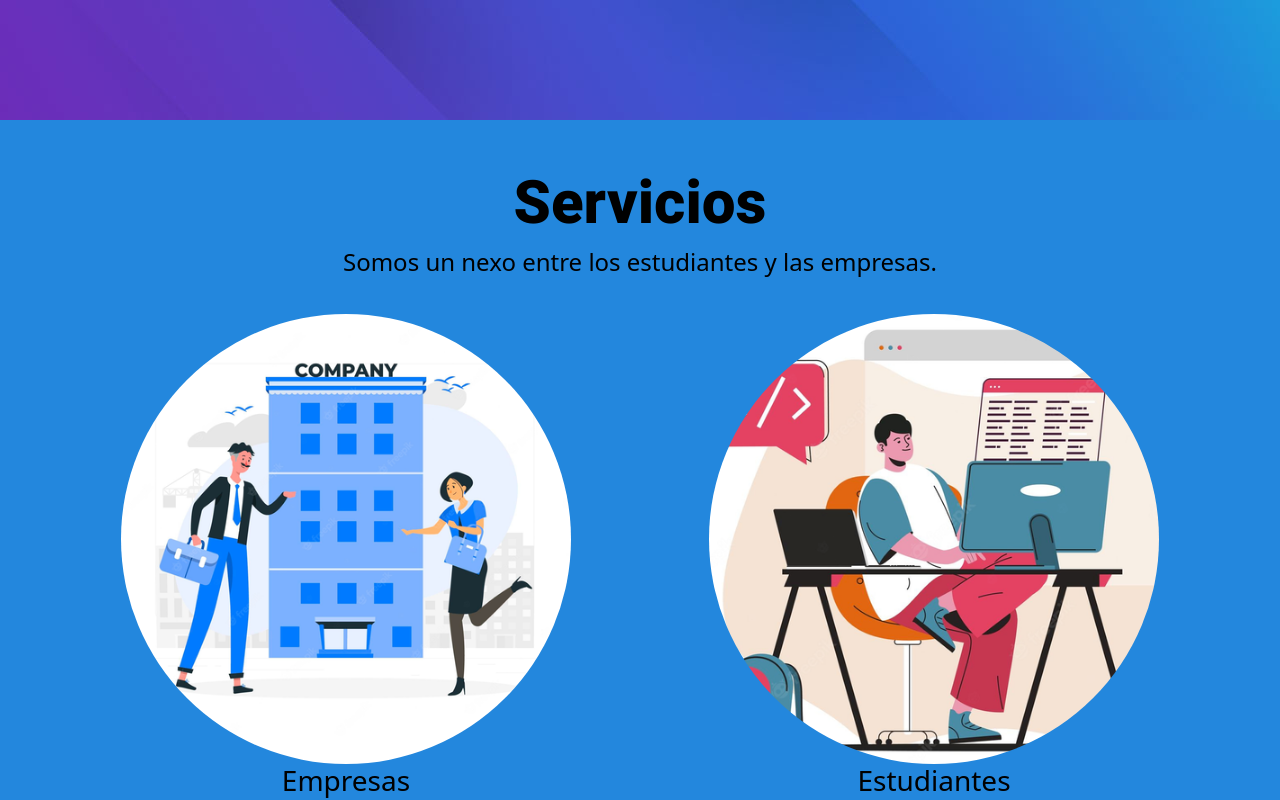
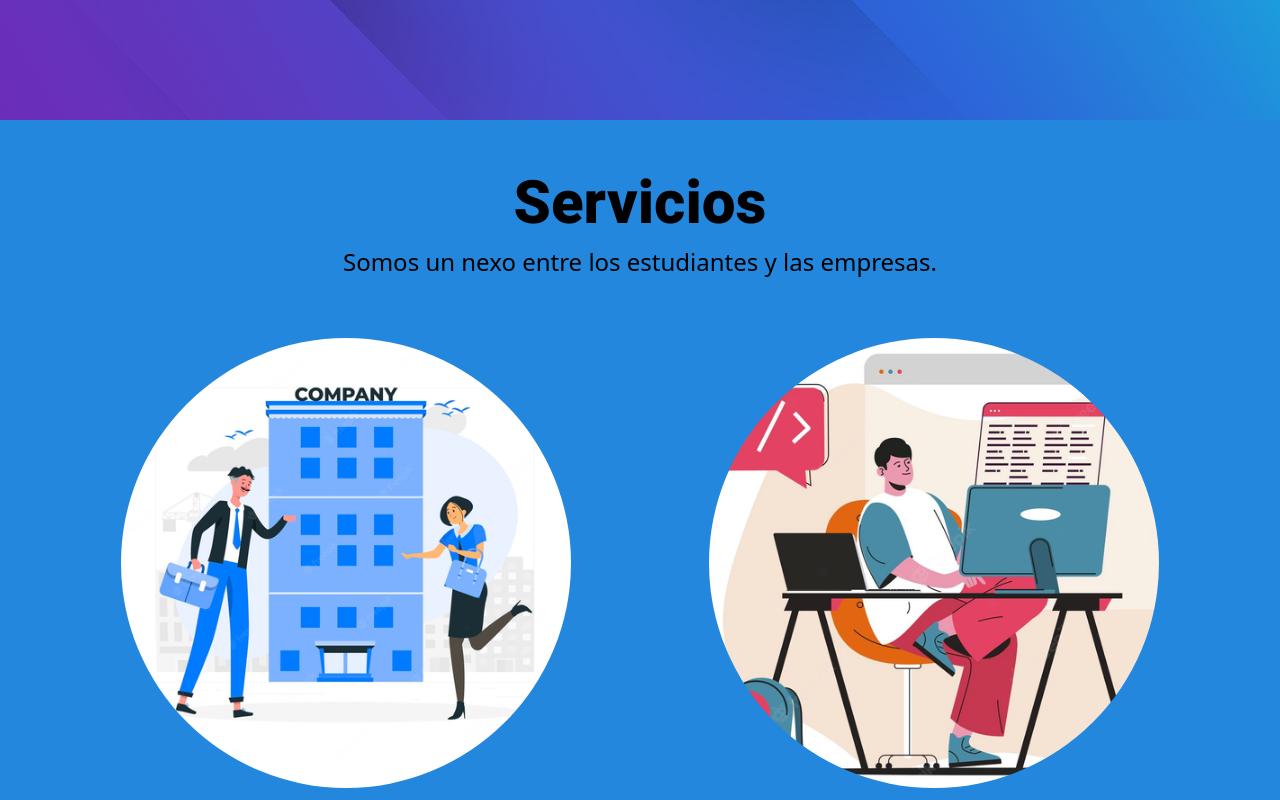
Before and after one commit to LuisAlvarez1612/Landing-Page-CV.github.io, a plain HTML site: page index.html in a window 1280 px wide. Shown: the part 680-1480 px from the top of the page. Drawn offline with nearby package versions, Linux system fonts and the light colour scheme.

Commit message:
third commit

```diff
--- a/index.html
+++ b/index.html
@@ -37,21 +37,23 @@
     <main>
         <div class="row text-black py-5" id="row-servicios">
             <div class="container text-center">
-                <div>
-                    <h1>Servicios</h1>
-                    <h4 class="font-weight-bold">Somos un nexo entre los estudiantes y las empresas. <br><br></h4>
+                <div class="row justify-content-center">
+                    <div class="col-md-8">
+                        <h1>Servicios</h1>
+                        <h4 class="font-weight-bold">Somos un nexo entre los estudiantes y las empresas. <br><br></h4>
+                    </div>
                 </div>
-                <div class="row">
+                <div class="row mt-4">
                     <div class="col">
                         <img src="img/empresa.png" alt="">
-                        <h3 class="font-weight-bold">Empresas</h3>
+                        <h3 class="font-weight-bold mt-4">Empresas</h3>
                         <p>
                             Las empresas podrán reclutar estudiantes calificados para que formen parte de su fuerza de trabajo.
                         </p>
                     </div>
                     <div class="col">
                         <img src="img/estudiante.png" alt="">
-                        <h3 class="font-weight-bold">Estudiantes</h3>
+                        <h3 class="font-weight-bold mt-4">Estudiantes</h3>
                         <p>
                             Los estudiantes podrán mejorar su CV y aplicar para los distintos puestos de trabajo ofrecidos por las empresas
                         </p>
@@ -59,7 +61,7 @@
                 </div>
             </div>
         </div>
-
+        <!--
         <div class="row text-black py-5" id="row-somos">
             <div class="row">
                 <div class="col">
@@ -75,6 +77,7 @@
                 </div>
             </div>
         </div>
+        -->
         <div class="row" id="row-planes">
 
         </div>
--- a/style.css
+++ b/style.css
@@ -38,8 +38,6 @@ header {
 
 #row-servicios{
     background-color: #2387dd;
-    background-size: cover;
-    height: 800px;
 }
 
 .row{
```
